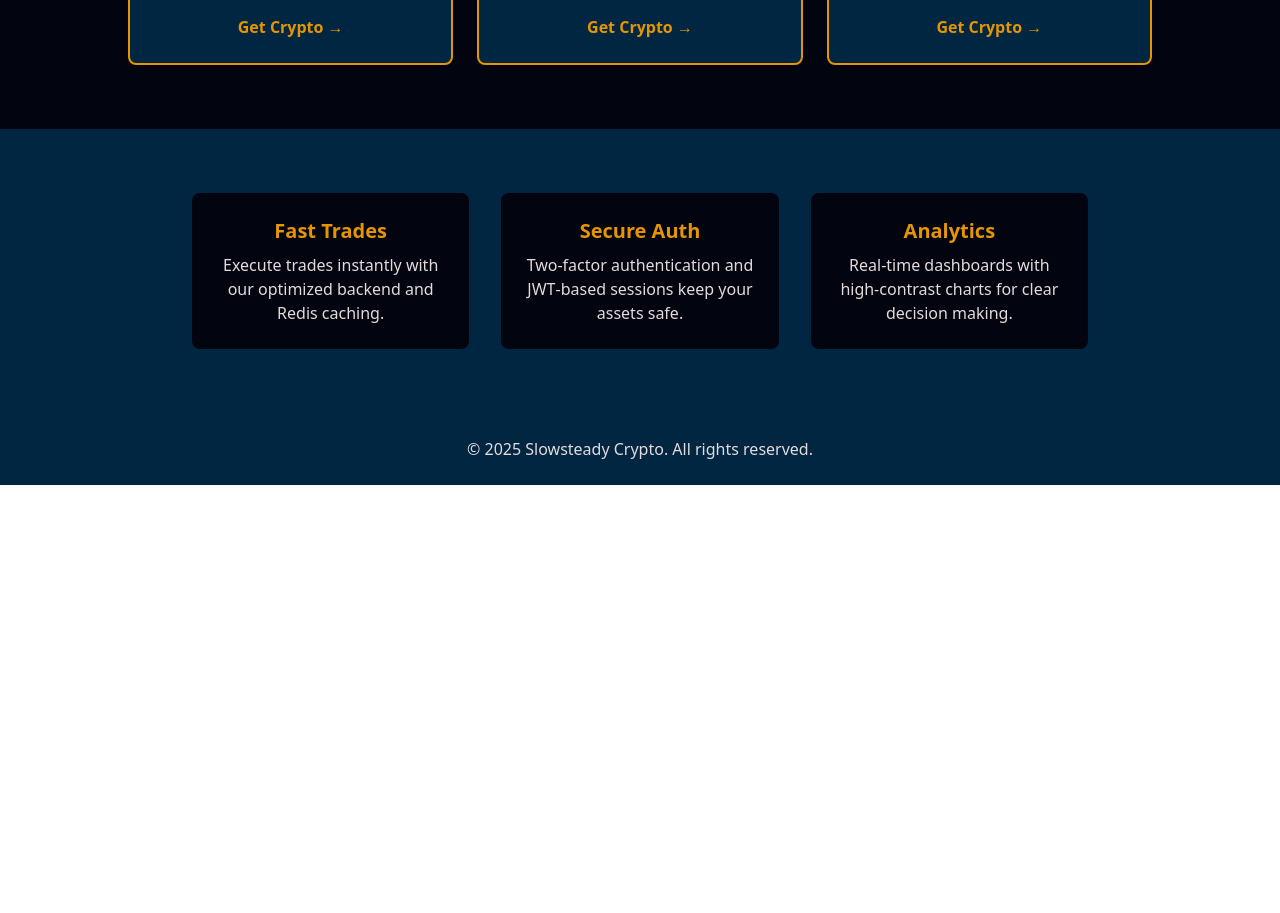
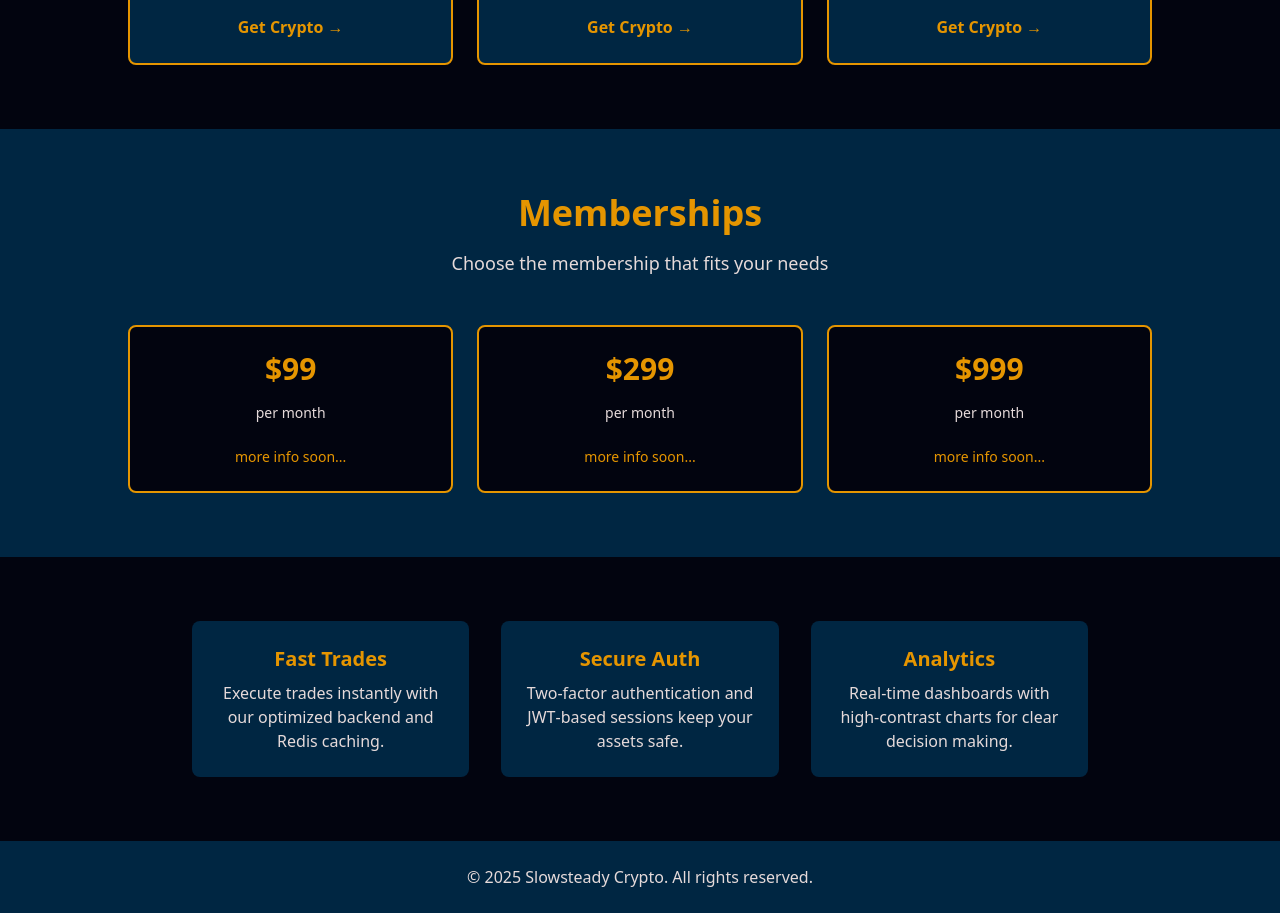
Before and after one commit to MdmPro422pro/slowsteady-saas, a React (Vite) app in the folder packages/frontend/: page / in a window 1280 px wide. Shown: the part 3420-4333 px from the top of the page. Before the commit the page ends 3905 px from the top, so only its background shows below. Built offline with nearby package versions, Linux system fonts and the light colour scheme; no server answers; what wagmi would draw is missing.

Commit message:
Add Memberships section with 3 pricing tiers to Landing page

```diff
--- a/packages/frontend/src/pages/Landing.tsx
+++ b/packages/frontend/src/pages/Landing.tsx
@@ -401,22 +401,53 @@ export default function Landing() {
         </div>
       </section>
 
+      {/* Memberships Section */}
+      <section className="py-16 px-6 bg-midnight-violet">
+        <div className="max-w-7xl mx-auto">
+          <h2 className="text-4xl font-bold text-gold text-center mb-4">Memberships</h2>
+          <p className="text-center text-frosted-mint mb-12 text-lg">Choose the membership that fits your needs</p>
+
+          <div className="grid md:grid-cols-3 gap-6 max-w-5xl mx-auto">
+            {/* Tier 1 - $99/month */}
+            <div className="p-6 rounded-lg bg-shadow-grey hover:bg-clay-soil transition-all duration-300 text-center border-2 border-faded-copper">
+              <h3 className="text-3xl font-bold text-gold mb-4">$99</h3>
+              <p className="text-frosted-mint text-sm mb-6">per month</p>
+              <p className="text-faded-copper text-sm">more info soon...</p>
+            </div>
+
+            {/* Tier 2 - $299/month */}
+            <div className="p-6 rounded-lg bg-shadow-grey hover:bg-clay-soil transition-all duration-300 text-center border-2 border-gold">
+              <h3 className="text-3xl font-bold text-gold mb-4">$299</h3>
+              <p className="text-frosted-mint text-sm mb-6">per month</p>
+              <p className="text-faded-copper text-sm">more info soon...</p>
+            </div>
+
+            {/* Tier 3 - $999/month */}
+            <div className="p-6 rounded-lg bg-shadow-grey hover:bg-clay-soil transition-all duration-300 text-center border-2 border-faded-copper">
+              <h3 className="text-3xl font-bold text-gold mb-4">$999</h3>
+              <p className="text-frosted-mint text-sm mb-6">per month</p>
+              <p className="text-faded-copper text-sm">more info soon...</p>
+            </div>
+          </div>
+        </div>
+      </section>
+
       {/* Features Section */}
-      <section className="bg-midnight-violet py-16 px-6">
+      <section className="bg-shadow-grey py-16 px-6">
         <div className="max-w-4xl mx-auto grid md:grid-cols-3 gap-8 text-center">
-          <div className="p-6 rounded-lg bg-shadow-grey hover:bg-clay-soil transition">
+          <div className="p-6 rounded-lg bg-midnight-violet hover:bg-clay-soil transition">
             <h2 className="text-xl font-bold text-gold mb-2">Fast Trades</h2>
             <p className="text-frosted-mint">
               Execute trades instantly with our optimized backend and Redis caching.
             </p>
           </div>
-          <div className="p-6 rounded-lg bg-shadow-grey hover:bg-clay-soil transition">
+          <div className="p-6 rounded-lg bg-midnight-violet hover:bg-clay-soil transition">
             <h2 className="text-xl font-bold text-gold mb-2">Secure Auth</h2>
             <p className="text-frosted-mint">
               Two‑factor authentication and JWT‑based sessions keep your assets safe.
             </p>
           </div>
-          <div className="p-6 rounded-lg bg-shadow-grey hover:bg-clay-soil transition">
+          <div className="p-6 rounded-lg bg-midnight-violet hover:bg-clay-soil transition">
             <h2 className="text-xl font-bold text-gold mb-2">Analytics</h2>
             <p className="text-frosted-mint">
               Real‑time dashboards with high‑contrast charts for clear decision making.
```
